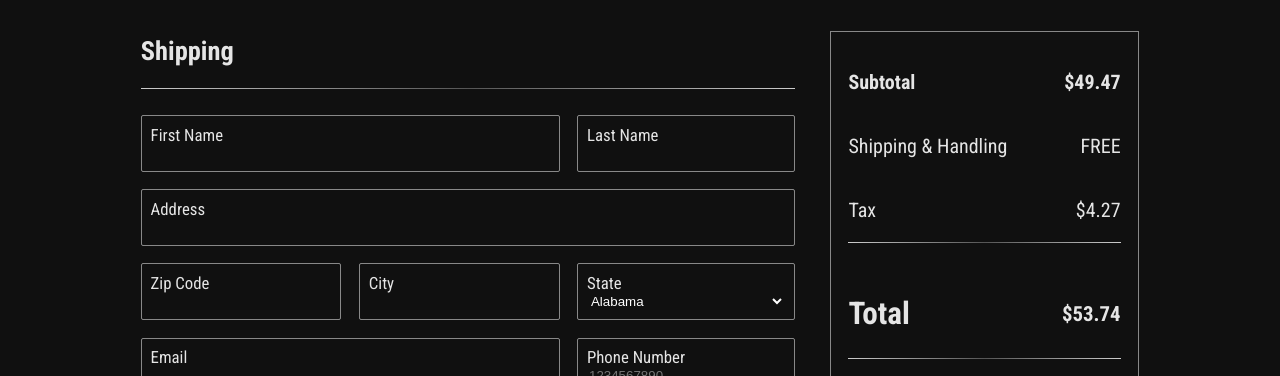
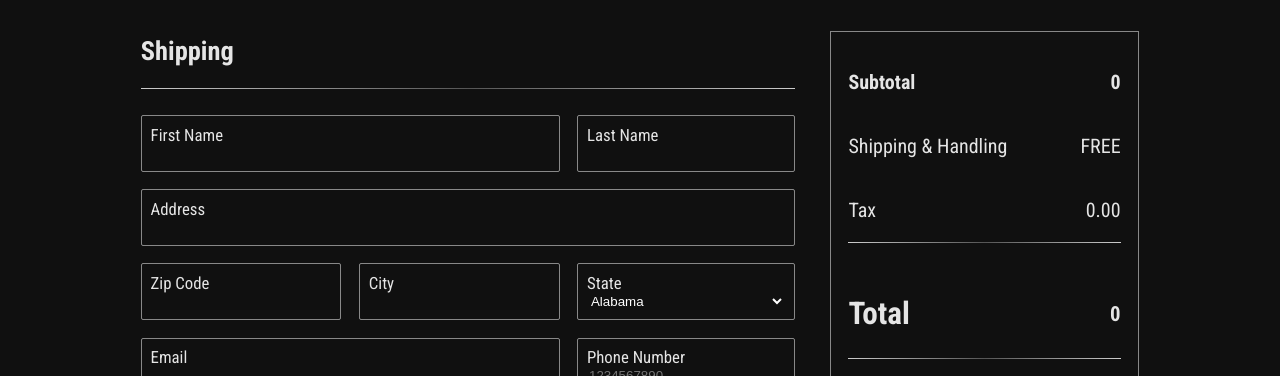
Before and after one commit to Oscar-Ornelas/shop-games, a React (Create React App) app: page /shop-games/checkout in a window 1280 px wide. Shown: the part 127-503 px from the top of the page. Built offline with nearby package versions, Linux system fonts and the light colour scheme.

Commit message:
Html update

```diff
--- a/src/App.js
+++ b/src/App.js
@@ -12,7 +12,7 @@ import LowerHeader from './components/LowerHeader';
 
 
 function App() {
-  const [cart, setCart] = useState({games: [], cartCount: 0});
+  const [cart, setCart] = useState({games: [], cartCount: 0, gamesPrice: 0, tax: 0});
   const [navSlide, setNavSlide] = useState(false);
 
   return (
--- a/src/components/Cart.js
+++ b/src/components/Cart.js
@@ -3,16 +3,14 @@ import {Link, useHistory} from 'react-router-dom';
 import CartItem from './CartItem';
 
 function Cart(props) {
-  const [gamesPrice, setGamesPrice] = useState(0);
-  const [tax, setTax] = useState(0);
   const history = useHistory();
 
   useEffect(() => {
-    setGamesPrice(0);
-    setTax(0);
+    props.setCart(prevCart => ({...prevCart, gamesPrice: 0, tax: 0}));
+
     props.cart.games && props.cart.games.forEach(game => {
-      setGamesPrice(prevGamesPrice => prevGamesPrice += game.quantity * game.price);
-      setTax(prevTax => prevTax += Math.round(game.quantity * game.price * 0.08 * 100) / 100);
+      props.setCart(prevCart => ({...prevCart, gamesPrice: prevCart.gamesPrice += game.quantity * game.price}));
+      props.setCart(prevCart => ({...prevCart, tax: prevCart.tax += Math.round(game.quantity * game.price * 0.08 * 100) / 100}));
     })
 
   }, [props.cart.games]);
@@ -39,8 +37,8 @@ function Cart(props) {
            {checkoutItems}
            <p>Total Items: {props.cart.cartCount}</p>
            <p>Shipping & Handling: FREE</p>
-           <p>Taxes: ${tax.toFixed(2)}</p>
-           <p>Total: ${tax + gamesPrice}</p>
+           <p>Taxes: ${props.cart.tax ? props.cart.tax.toFixed(2) : ""}</p>
+           <p>Total: ${props.cart.tax ? props.cart.tax + props.cart.gamesPrice : ""}</p>
            <button onClick={() => history.push('/checkout')} className="btn checkout-btn">Proceed To Checkout</button>
          </>
         :
--- a/src/components/Checkout.js
+++ b/src/components/Checkout.js
@@ -247,7 +247,7 @@ function Checkout(props) {
               </div>
             </div>
 
-            <div className={`${displayShippingForm ? "hidden-checkout" : ""}`}>
+            <section className={`${displayShippingForm ? "hidden-checkout" : ""}`}>
               <h2>Payment</h2>
               <hr></hr>
                 <form onSubmit={handleCreditCardFormSubmit} className={`credit-card-form ${displayCreditCardForm ? "" : "hidden-checkout"}`}>
@@ -308,15 +308,15 @@ function Checkout(props) {
                   </div>
                 </div>
 
-            </div>
+            </section>
 
           </div>
         </div>
 
-        <div className="checkout-details">
+        <section className="checkout-details">
           <div className="checkout-detail checkout-subtotal">
             <p className="checkout-detail-label">Subtotal</p>
-            <p>$49.47</p>
+            <p>{props.cart.gamesPrice}</p>
           </div>
           <div className="checkout-detail">
             <p className="checkout-detail-label">Shipping & Handling</p>
@@ -324,12 +324,12 @@ function Checkout(props) {
           </div>
           <div className="checkout-detail">
             <p className="checkout-detail-label">Tax</p>
-            <p>$4.27</p>
+            <p>{props.cart.tax.toFixed(2)}</p>
           </div>
           <hr></hr>
           <div className="checkout-detail checkout-total">
             <h2>Total</h2>
-            <p>$53.74</p>
+            <p>{props.cart.tax + props.cart.gamesPrice}</p>
           </div>
           <hr></hr>
 
@@ -359,7 +359,7 @@ function Checkout(props) {
             </div>
 
           </div>
-        </div>
+        </section>
 
       </div>
     </div>
--- a/src/components/OrderConfirmation.js
+++ b/src/components/OrderConfirmation.js
@@ -11,7 +11,7 @@ function OrderConfirmation() {
   }, [])
 
   return (
-    <div className="order-confirmation-container">
+    <section className="order-confirmation-container">
       <h1 className="order-confirmation-header">Order Success!</h1>
       <i className="far fa-check-circle"></i>
       <p className="order-confirmation-subtitle">
@@ -19,7 +19,7 @@ function OrderConfirmation() {
         A confirmation email will be sent to your inbox soon.
       </p>
       <p className="order-confirmation-redirect">Redirecting to Home page...</p>
-    </div>
+    </section>
   )
 }
 
```
